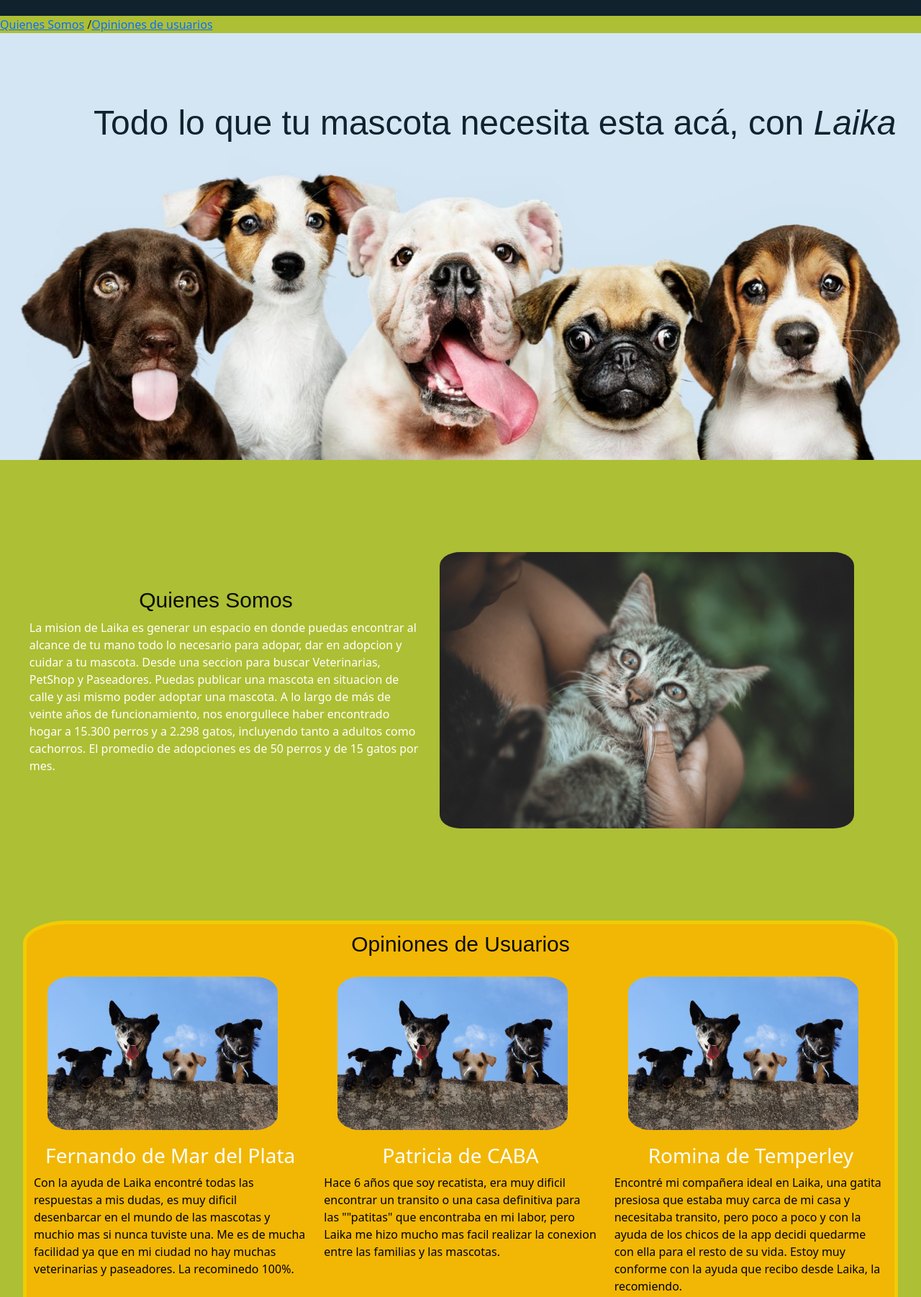
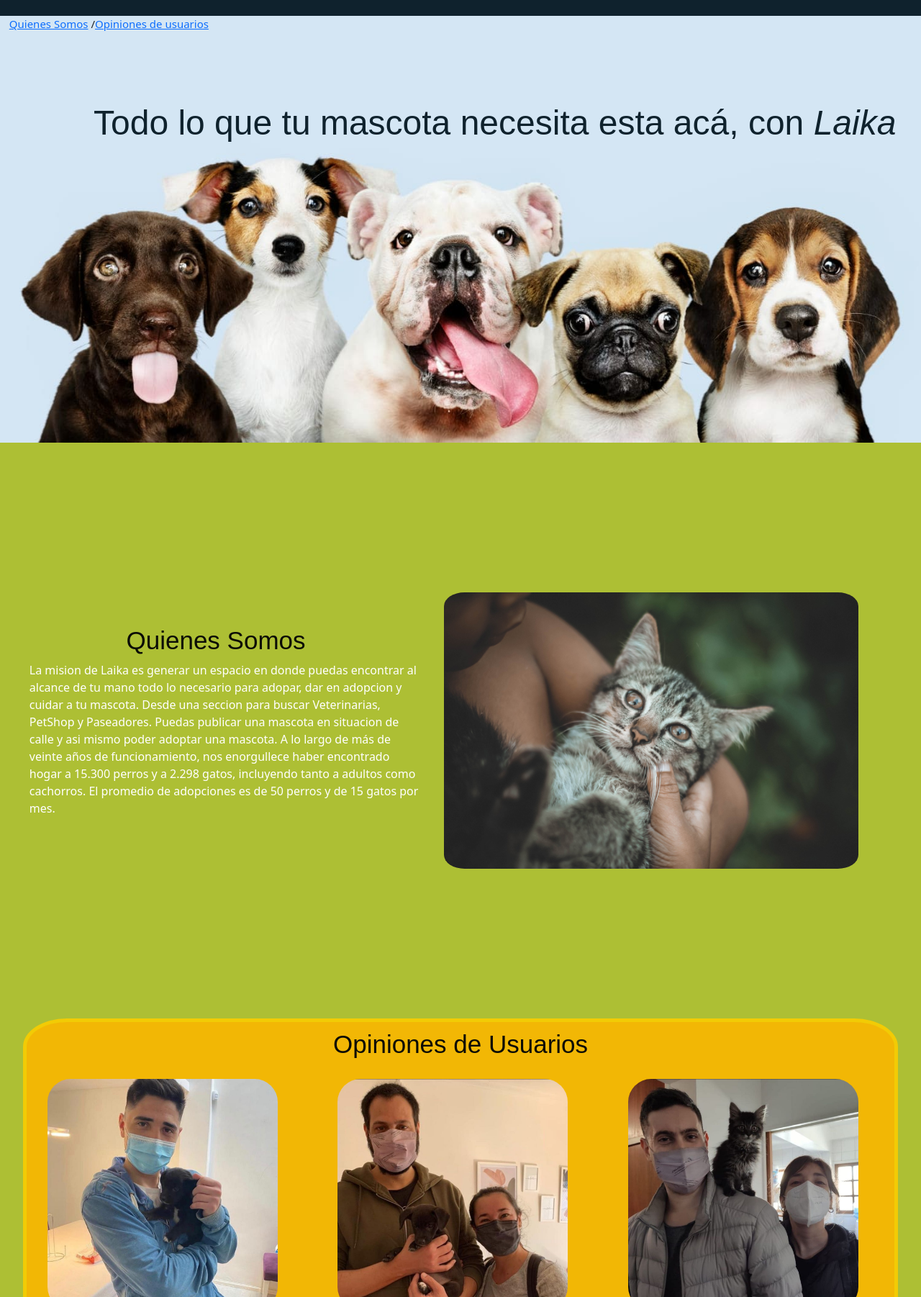
Before and after one commit to Cediaz17/Laika-Diaz, a website: page index.html in a window 1280 px wide. Shown: the part 98-1900 px from the top of the page at 72% size. Drawn offline with nearby package versions, Linux system fonts and the light colour scheme.

Commit message:
Cambio Imagenes de Usuarios y mejoro la pantalla inicial

```diff
--- a/index.html
+++ b/index.html
@@ -63,7 +63,7 @@
     <main>
         <!--Seccion Imagen Inicial-->
         <section class="contenedorPrincipal">
-            <div class="">
+            <div class="contenedorPrincipal__Ancla">
                 <a href="#Quienes">Quienes Somos</a> /<a href="#Opiniones">Opiniones de usuarios</a>
             </div>
             <div>
@@ -95,7 +95,7 @@
                 <article class="col-md-4">
                     <!--articulo de opinion de usuario-->
                     <div class="contenedorOpinionUsuario__Foto__Animacion">
-                        <img src="imagenes/pexels-eddie-galaxy-3628100.jpg" alt="Imagen usuario 1" class="contenedorOpinionUsuario__Foto">
+                        <img src="imagenes/usuario1.jpeg" alt="Imagen usuario 1" class="contenedorOpinionUsuario__Foto">
                     </div>
                     <div class="contenedorOpinionUsuario__Parrafo">
                         <h3>Fernando de Mar del Plata</h3>
@@ -107,7 +107,7 @@
                 <article class="col-md-4">
                     <!--articulo de opinion de usuario-->
                     <div class="contenedorOpinionUsuario__Foto__Animacion">
-                        <img src="imagenes/pexels-eddie-galaxy-3628100.jpg" alt="Imagen usuario 1" class="contenedorOpinionUsuario__Foto">
+                        <img src="imagenes/usuario 3.jpeg" alt="Imagen usuario 1" class="contenedorOpinionUsuario__Foto">
                     </div>
                     <div class="contenedorOpinionUsuario__Parrafo">
                         <h3>Patricia de CABA</h3>
@@ -120,7 +120,7 @@
                 <article class="col-md-4">
                     <!--articulo de opinion de usuario-->
                     <div class="contenedorOpinionUsuario__Foto__Animacion">
-                        <img src="imagenes/pexels-eddie-galaxy-3628100.jpg" alt="Imagen usuario 1" class="contenedorOpinionUsuario__Foto">
+                        <img src="imagenes/usuario 2.jpeg" alt="Imagen usuario 1" class="contenedorOpinionUsuario__Foto">
                     </div>
                     <div class="contenedorOpinionUsuario__Parrafo">
                         <h3>Romina de  Temperley</h3>
--- a/scss/styles.scss
+++ b/scss/styles.scss
@@ -118,7 +118,7 @@
     align-items: center;
     background-color:transparent;
     color: black;
-    height: 40vh;
+    height: 45vh;
     position: relative;
 }
 .contenedorOpinionUsuario__Foto__Animacion
@@ -181,6 +181,14 @@
 {
     margin: 0;
 }
+.contenedorPrincipal__Ancla
+{
+    position: absolute;
+    top: 15%;
+    left: 1%;
+    z-index: 1;
+    @include tamText(15px);
+}
 .contenedorPrincipal__Titulo
 {
     color:$colorLaika;
@@ -207,11 +215,11 @@
     align-items: center;
     background-color:transparent;
     color: white;
-    height: 80vh;
+    height: 100vh;
 }
 .contenedorInformativo__Titulo{
     color: #0b0c06;
-    @include tamText(30px);
+    @include tamText(35px);
     padding-top: 10px;
 }
 .contenedorInformativo__Parrafo {
@@ -226,7 +234,7 @@
 {
     width: 45vw;
     border-radius: 5%;
-    margin:4%;
+    margin:5%;
 }
 #contenedorInformativo__Columnas
 {
```
Also changed, not shown: css/main.css, imagenes/usuario 2.jpeg (added), imagenes/usuario 3.jpeg (added), imagenes/usuario1.jpeg (added).
